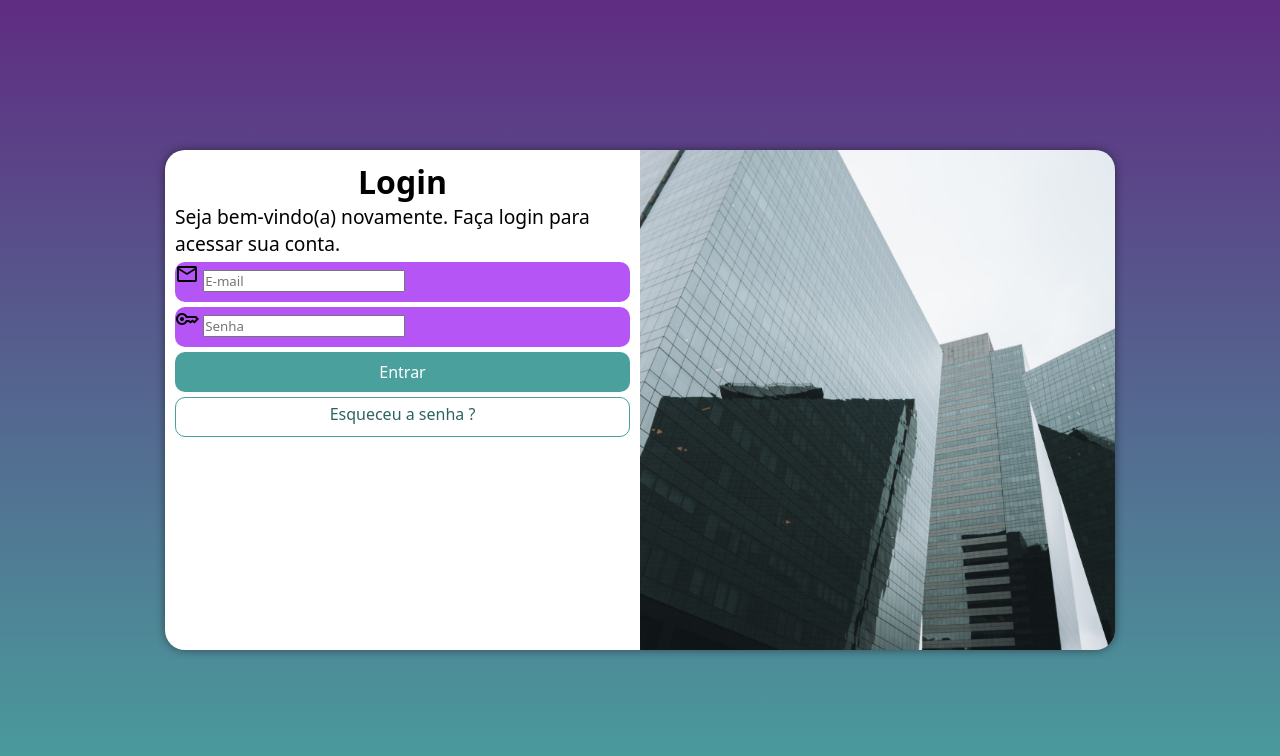
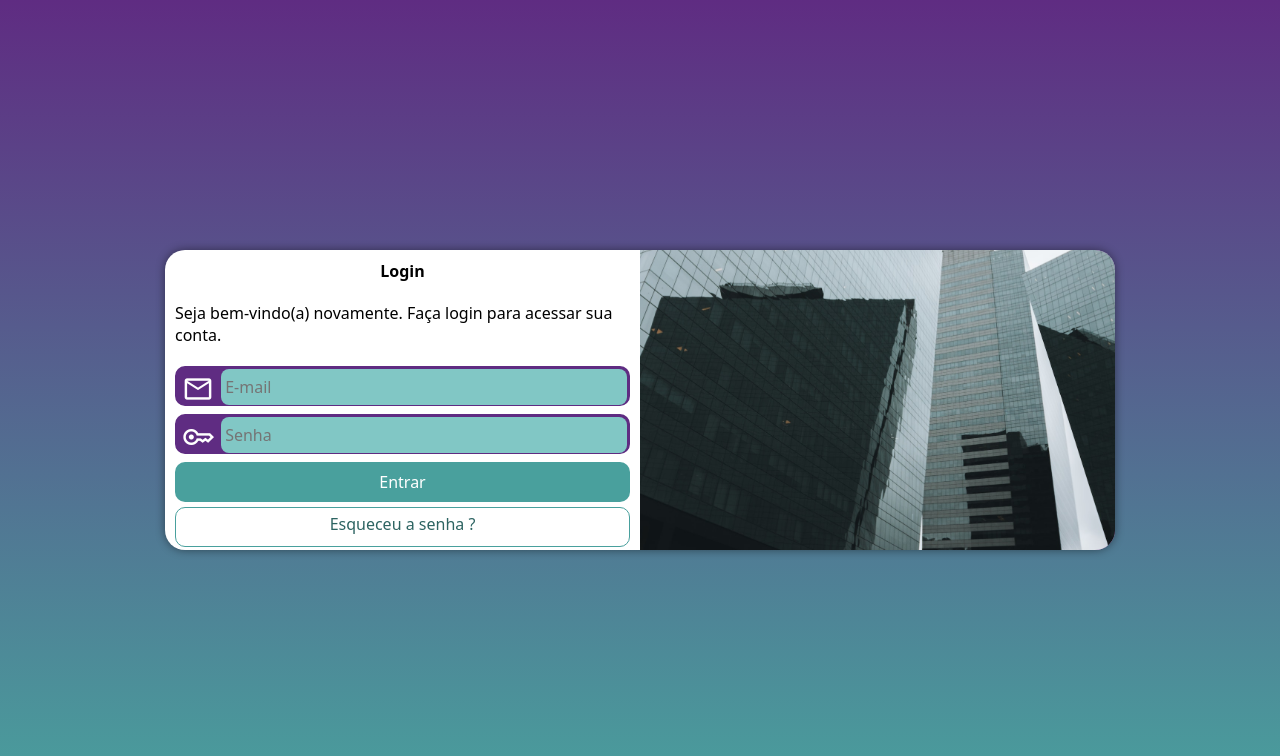
Before and after one commit to Yagocayo/estudos-projeto-login, a plain HTML site: page index.html in a window 1280 px wide. Drawn offline with nearby package versions, Linux system fonts and the light colour scheme.

Commit message:
finalizando projeto

```diff
--- a/estilos/media-query.css
+++ b/estilos/media-query.css
@@ -17,6 +17,7 @@ Grandes telas: acima de 1200px
     }
     section#login {
         width: 80vw;
+        height: 280px;
     }
     section#login > div#imagem {
         float:left;
@@ -37,6 +38,7 @@ Grandes telas: acima de 1200px
     }
     section#login {
         width: 950px;
+        height: 300px;
 
 
     }
@@ -51,10 +53,11 @@ Grandes telas: acima de 1200px
 
     }
     div#formulario > p {
-        font-size: 1.2em;
+        font-size: 1em;
+        margin: 20px 0px
     }
     div#formulario > h1  {
-        font-size: 2em;
+        font-size: 1em;
     }
 
 }
--- a/estilos/style.css
+++ b/estilos/style.css
@@ -28,15 +28,14 @@ section#login {
     position: absolute;
     top: 50%;
     left: 50%;
-    transform: translate(-50%, -50%);
     overflow: hidden;
-
     background-color: white;
     width: 250px;
     height: 500px;
     border-radius: 20px;
     box-shadow: 0px 0px 10px rgba(0, 0, 0, 0.450);
 
+    transform: translate(-50%, -50%);
     transition: width 0.3s, heigth 0.3s;
     transition-timing-function: ease;
 }
@@ -63,11 +62,37 @@ div#formulario > p {
 }
 form > div.campo {
     display: block;
-    background-color: #b555f5;
+    background-color: #5f2c82;
     width: 100%;
     height: 40px;
     border-radius: 10px;
-    margin: 5px 0px;
+    margin: 8px 0px;
+    border: 2px solid #5f2c82;
+}
+div.campo > span {
+
+    color: white;
+    padding: 5px;
+    font-size: 2em;
+    width: 40px;
+    height: 100%;
+    border-radius: 10px;
+}
+div.campo > input {
+    background-color: #81c7c5;
+    font-size: 1em;
+    width: calc(100% - 45px);
+    height: 100%;
+    border: 0px;
+    border-radius: 8px;
+    padding: 4px;
+    transform: translateY(-12px);
+
+
+}
+div.campo > input:focus-within {
+    background-color: white;
+
 }
 form > input[type=submit] {
     display: block;
```
